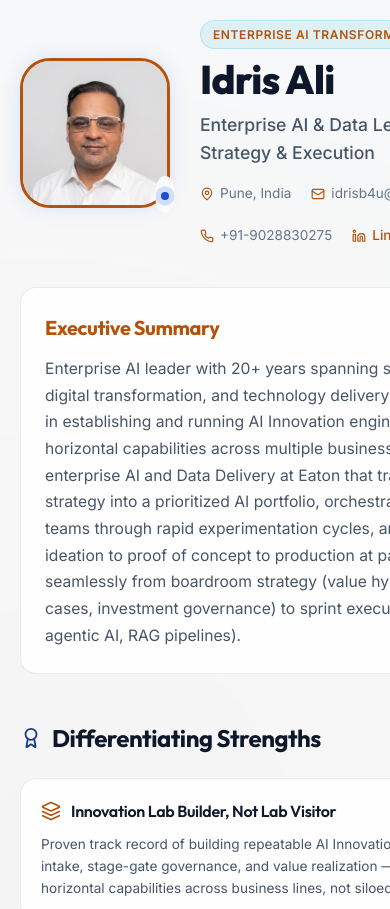
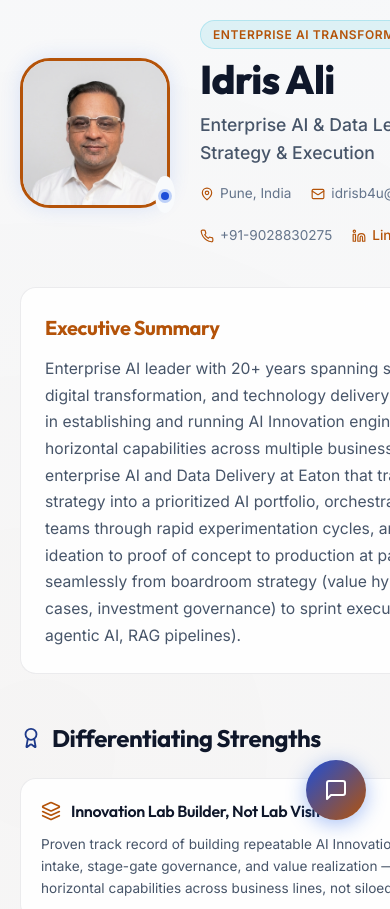
Before and after one commit to idrisb4u/idrisb4u.github.io, a React (Vite) app: page / in a window 390 px wide. Shown: the top 909 px of the page. Built offline with nearby package versions, Linux system fonts and the light colour scheme.

Commit message:
feat: make chatbot responsive for mobile and all form factors

```diff
--- a/src/App.jsx
+++ b/src/App.jsx
@@ -2,7 +2,8 @@ import React, { useState } from 'react';
 import {
   Briefcase, GraduationCap, Award, Cpu,
   Linkedin, Mail, Phone, MapPin,
-  ArrowRight, Shield, Sliders, TrendingUp, Layers, CheckCircle2
+  ArrowRight, Shield, Sliders, TrendingUp, Layers, CheckCircle2,
+  MessageSquare
 } from 'lucide-react';
 import { PROFILE_DATA } from './context';
 import Chatbot from './components/Chatbot';
@@ -35,6 +36,7 @@ const getCompanyLogo = (company) => {
 export default function App() {
   const [activeTab, setActiveTab] = useState('experience');
   const [expandedExperience, setExpandedExperience] = useState(0);
+  const [isChatOpen, setIsChatOpen] = useState(false);
 
   return (
     <div className="app-container">
@@ -345,7 +347,16 @@ export default function App() {
       </main>
 
       {/* Right Pane - Chatbot Agent */}
-      <Chatbot />
+      <Chatbot isMobileOpen={isChatOpen} onClose={() => setIsChatOpen(false)} />
+
+      {/* Mobile Floating Action Button (FAB) */}
+      <button
+        className="chat-fab"
+        onClick={() => setIsChatOpen(true)}
+        aria-label="Open chat assistant"
+      >
+        <MessageSquare size={24} />
+      </button>
     </div>
   );
 }
--- a/src/components/Chatbot.jsx
+++ b/src/components/Chatbot.jsx
@@ -1,8 +1,8 @@
 import React, { useState, useRef, useEffect } from 'react';
-import { Send, Bot, User, Sparkles, AlertCircle } from 'lucide-react';
+import { Send, Bot, User, Sparkles, AlertCircle, X } from 'lucide-react';
 import { SUGGESTION_QUESTIONS } from '../context';
 
-export default function Chatbot() {
+export default function Chatbot({ isMobileOpen, onClose }) {
   const [messages, setMessages] = useState([
     {
       id: 'welcome',
@@ -105,7 +105,7 @@ export default function Chatbot() {
   };
 
   return (
-    <div className="chat-panel">
+    <div className={`chat-panel ${isMobileOpen ? 'mobile-open' : ''}`}>
       {/* Header */}
       <div style={{
         padding: '20px',
@@ -139,7 +139,28 @@ export default function Chatbot() {
             </span>
           </div>
         </div>
-        <Sparkles size={18} style={{ color: 'var(--accent-cyan)', opacity: 0.8 }} />
+        <div style={{ display: 'flex', alignItems: 'center', gap: '12px' }}>
+          <Sparkles size={18} style={{ color: 'var(--accent-cyan)', opacity: 0.8 }} />
+          {onClose && (
+            <button
+              onClick={onClose}
+              className="chat-close-btn"
+              style={{
+                background: 'none',
+                border: 'none',
+                color: 'var(--text-secondary)',
+                cursor: 'pointer',
+                padding: '4px',
+                display: 'none',
+                alignItems: 'center',
+                justifyContent: 'center',
+                transition: 'var(--transition-smooth)'
+              }}
+            >
+              <X size={20} />
+            </button>
+          )}
+        </div>
       </div>
 
       {/* Messages area */}
--- a/src/index.css
+++ b/src/index.css
@@ -298,8 +298,59 @@ h1, h2, h3, h4 {
 
 @media (max-width: 1024px) {
   .chat-panel {
-    height: 600px;
+    display: none;
+  }
+
+  .chat-panel.mobile-open {
+    display: flex !important;
+    position: fixed;
+    top: 0;
+    left: 0;
+    width: 100vw;
+    height: 100vh;
+    z-index: 1000;
     border-left: none;
-    border-top: 1px solid var(--border-color);
+    border-top: none;
+    animation: slideUp 0.3s cubic-bezier(0.4, 0, 0.2, 1);
   }
 }
+
+/* Responsive adjustments for Mobile Chat FAB */
+.chat-fab {
+  display: none;
+  position: fixed;
+  bottom: 24px;
+  right: 24px;
+  width: 60px;
+  height: 60px;
+  border-radius: 50%;
+  background: linear-gradient(135deg, var(--accent-blue), var(--accent-cyan));
+  color: #ffffff;
+  border: none;
+  box-shadow: 0 4px 20px rgba(37, 99, 235, 0.4);
+  cursor: pointer;
+  z-index: 999;
+  align-items: center;
+  justify-content: center;
+  transition: var(--transition-smooth);
+}
+
+.chat-fab:hover {
+  transform: scale(1.1);
+  box-shadow: 0 6px 24px rgba(37, 99, 235, 0.5);
+}
+
+@media (max-width: 1024px) {
+  .chat-fab {
+    display: flex;
+  }
+}
+
+@keyframes slideUp {
+  from {
+    transform: translateY(100%);
+  }
+  to {
+    transform: translateY(0);
+  }
+}
```
